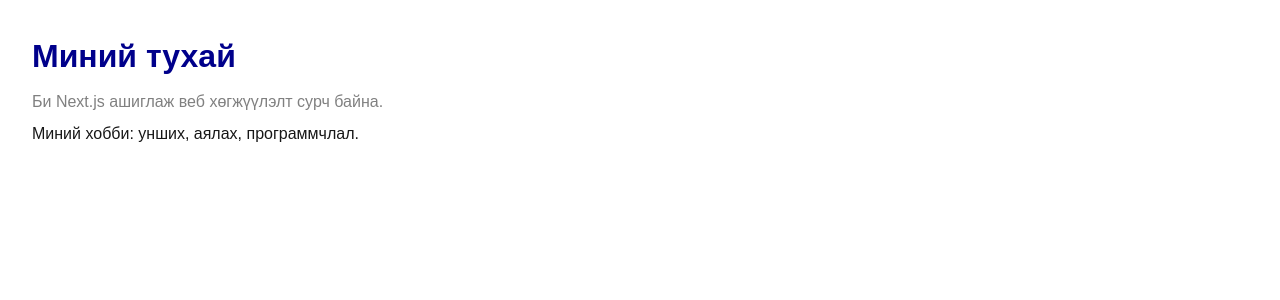
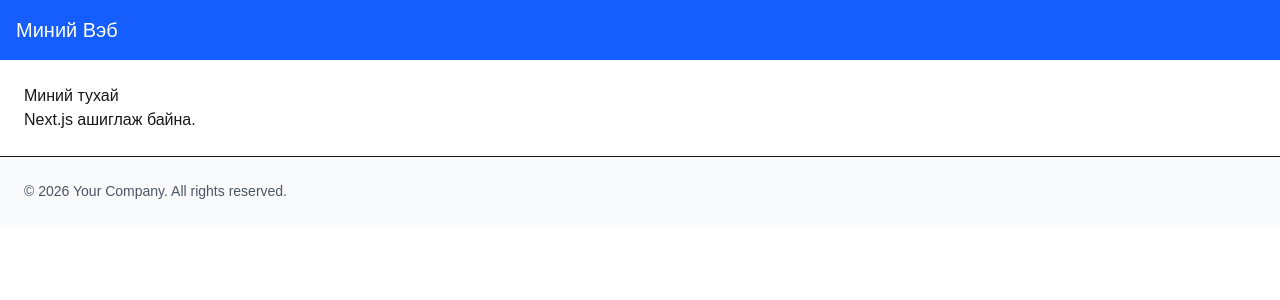
Before and after one commit to Davaadorj-B-ETT/InterneProgramm, a Next.js app in the folder myapp/: page /About in a window 1280 px wide. Shown: the top 300 px of the page. Built offline with nearby package versions, Linux system fonts and the light colour scheme.

Commit message:
Week02 lab04

```diff
--- a/myapp/src/app/About/page.tsx
+++ b/myapp/src/app/About/page.tsx
@@ -1,12 +1,15 @@
-import styles from "./page.module.css"
+import styles from "./page.module.css";
+import Header from "@/components/Header"
+import Footer from "@/components/Footer"
 export default function About() {
   return (
-    <div className="p-8">
-      <h1 className={styles.title}>Миний тухай</h1>
-      <p className={styles.description}>
-        Би Next.js ашиглаж веб хөгжүүлэлт сурч байна.
-      </p>
-      <p className="mt-2">Миний хобби: унших, аялах, программчлал.</p>
-    </div>
-  )
+    <>
+      <Header />
+      <main className="p-6">
+        <h2 className={styles}>Миний тухай</h2>
+        <p>Next.js ашиглаж байна.</p>
+      </main>
+      <Footer />
+    </>
+  );
 }
--- /dev/null
+++ b/myapp/src/components/Footer.tsx
@@ -0,0 +1,12 @@
+export default function Footer() {
+  return (
+    <footer className="w-full border-t bg-gray-50">
+      <div className="mx-auto max-w-7xl px-6 py-6 flex flex-col md:flex-row items-center justify-between gap-4">
+        <p className="text-sm text-gray-600">
+          © {new Date().getFullYear()} Your Company. All rights reserved.
+        </p>
+
+      </div>
+    </footer>
+  )
+}
--- /dev/null
+++ b/myapp/src/components/Header.tsx
@@ -0,0 +1,7 @@
+export default function Header() {
+  return (
+    <header className="p-4 bg-blue-600 text-white">
+      <h1 className="text-xl">Миний Вэб</h1>
+    </header>
+  )
+}
```
